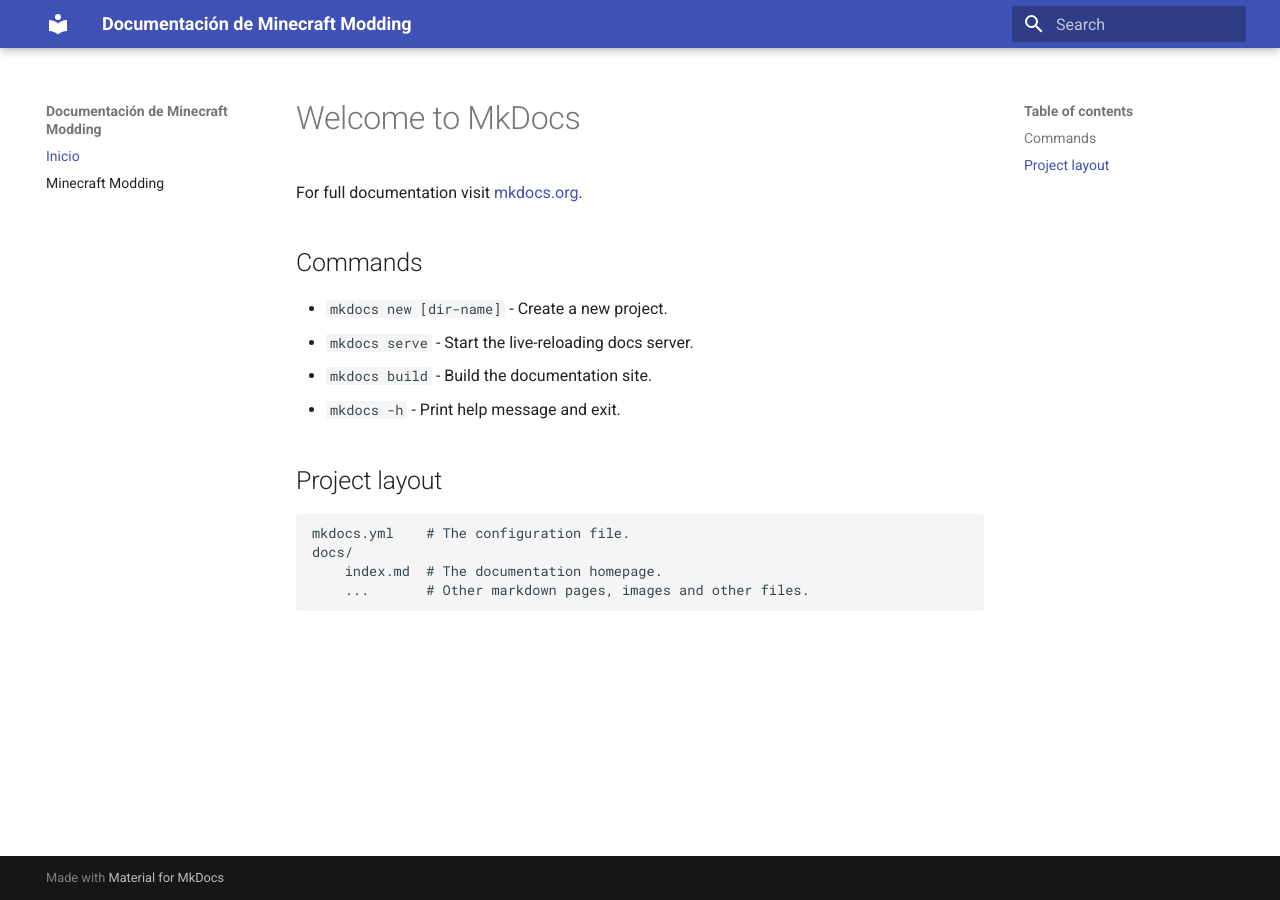
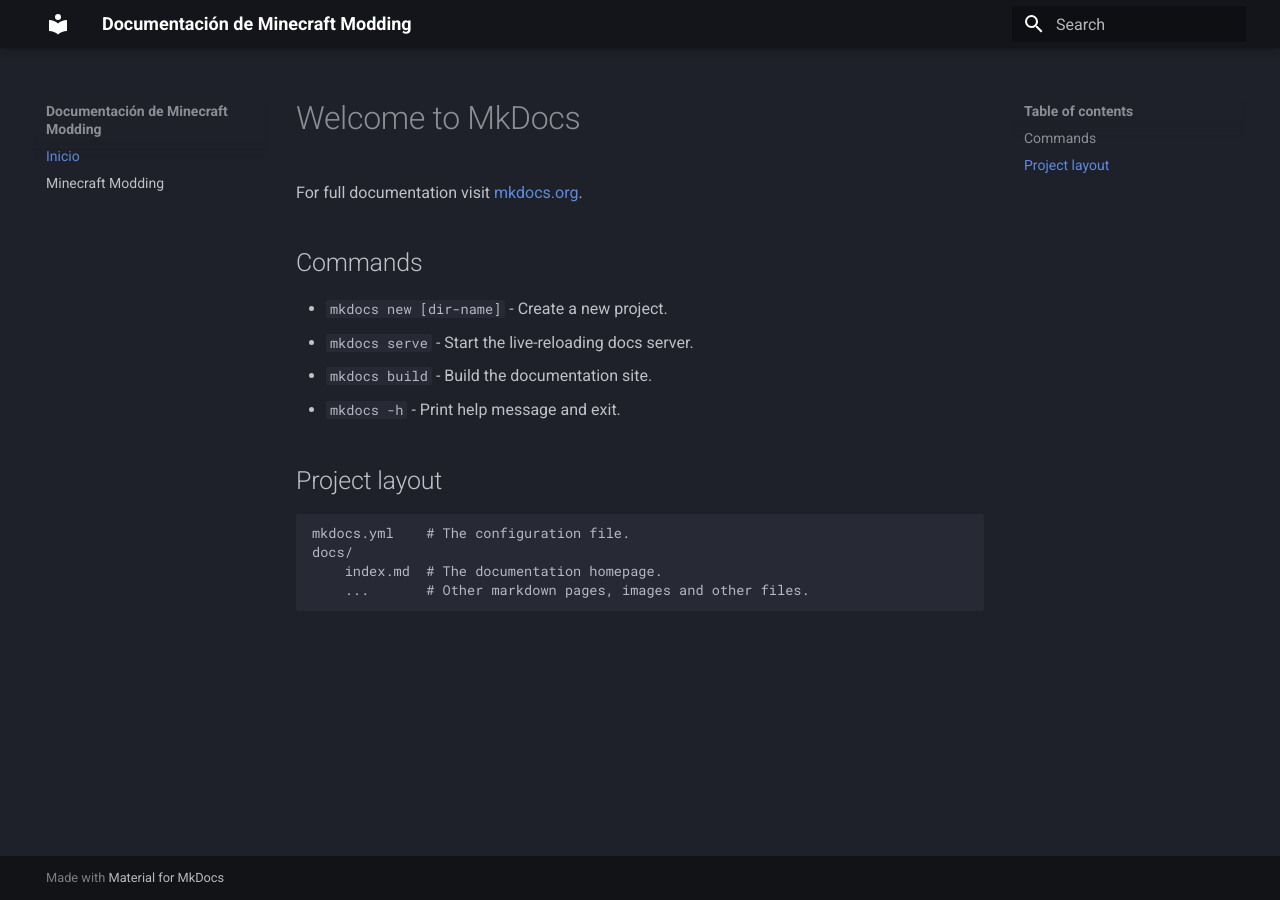
Before and after one commit to iprimavera/modding_minecraft_guide, an MkDocs documentation site: the page built from docs/index.md, in a window 1280 px wide. Built offline with MkDocs 1.6.1 and Material for MkDocs 9.7.7, drawn with Linux system fonts in a browser that asks for light colours.

Commit message:
added palette

```diff
--- a/mkdocs.yml
+++ b/mkdocs.yml
@@ -6,5 +6,9 @@
 
 theme:
   name: material
+  palette:
+    scheme: slate
+    primary: black
+    accent: indigo
 
 site_url: "https://iprimavera.github.io/modding_minecraft_guide"
```
